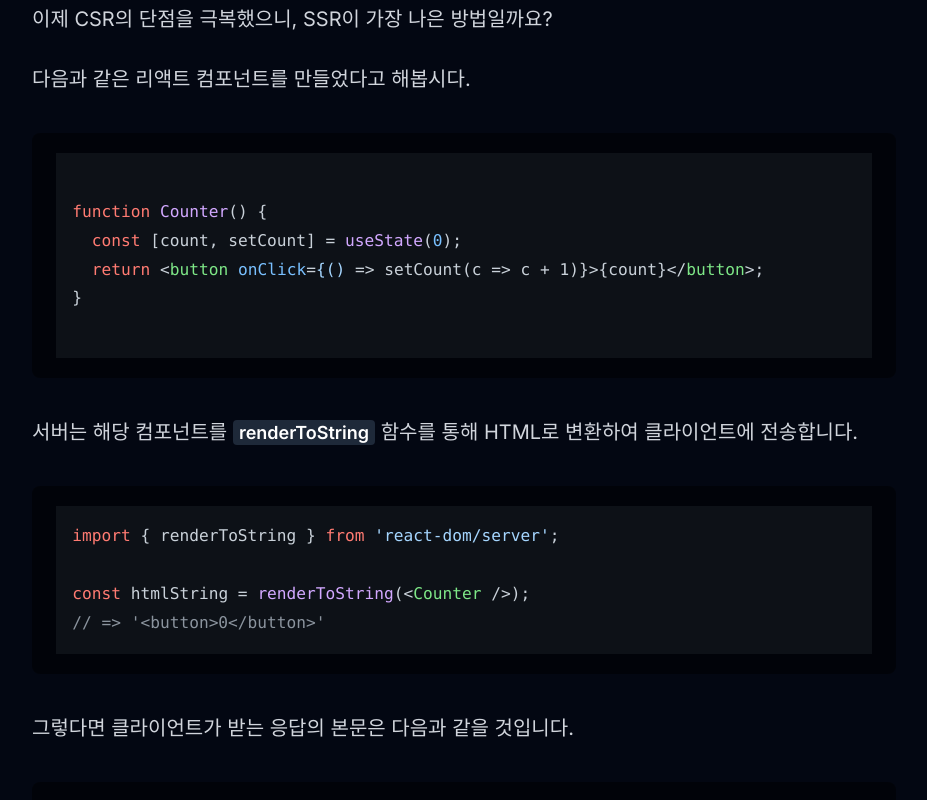
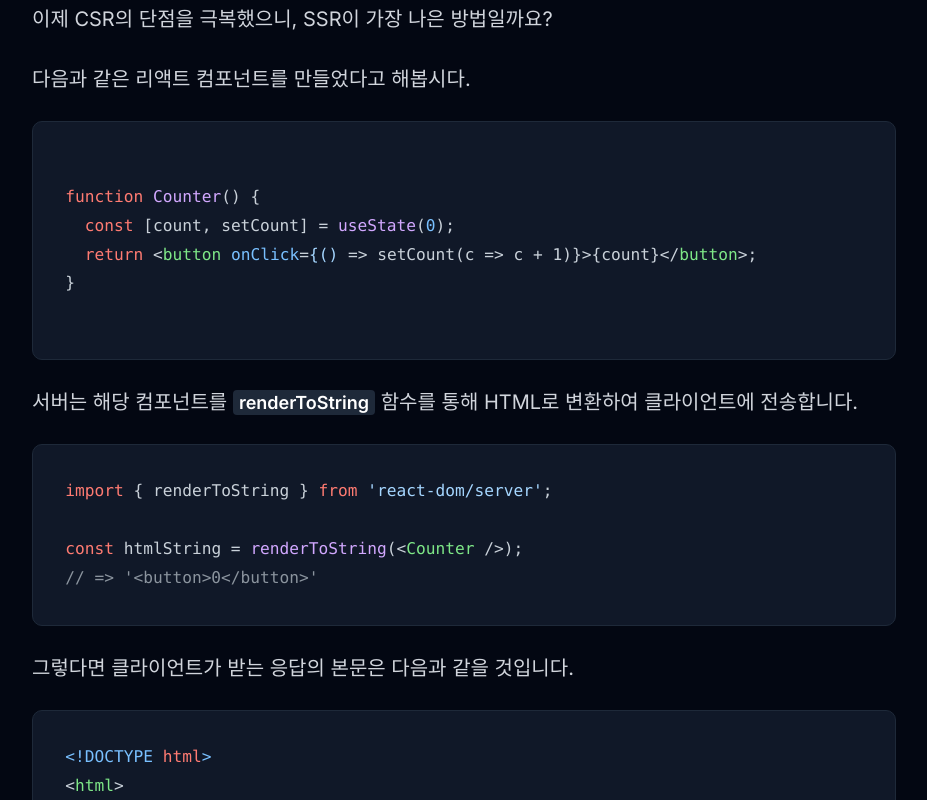
Before and after one commit to LeeWxx/dev, a Next.js app: page /blog/React-Server-Component in a window 1280 px wide. Shown: the part 2120-2920 px from the top of the page, without its empty margins (176-1103 px from the left). Built offline with nearby package versions, Linux system fonts and the light colour scheme.

Commit message:
fix: 코드 블럭 스타일 개선

```diff
--- a/src/app/globals.css
+++ b/src/app/globals.css
@@ -131,3 +131,11 @@
 .markdown-content :not(pre) > code::after {
   content: none;
 }
+
+.markdown-content pre {
+  @apply bg-gray-800 dark:bg-gray-900 rounded-lg p-4 overflow-x-auto my-4 border border-gray-700 dark:border-gray-800;
+}
+
+.markdown-content pre code {
+  @apply bg-transparent p-0;
+}
```
